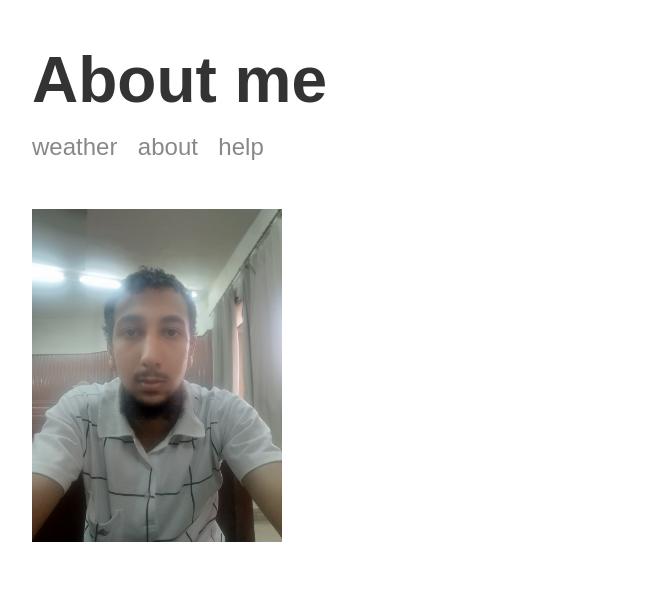
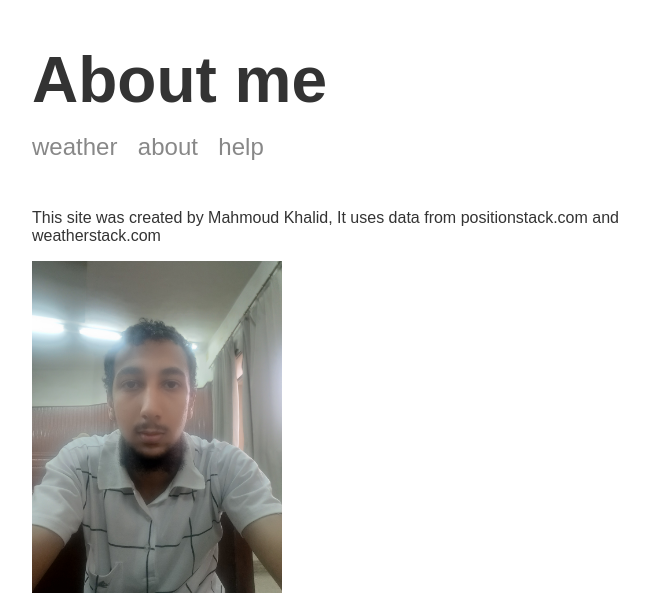
Before and after one commit to MahmoudKhalid22/node3-weather-website, a Node server app: page /about in a window 1280 px wide. Shown: the top 593 px of the page, without its empty margins (283-932 px from the left). Run offline with Node 20, Linux system fonts and the light colour scheme; some libraries are stand-ins or nearby versions.

Commit message:
Add About Text

```diff
--- a/templates/views/about.hbs
+++ b/templates/views/about.hbs
@@ -14,6 +14,7 @@
 
     <div class="main-content">
       {{>header}}
+      <p>This site was created by Mahmoud Khalid, It uses data from positionstack.com and weatherstack.com </p>
     <img
       src="IMG20211025114812.jpg"
       alt="my picture"
```
